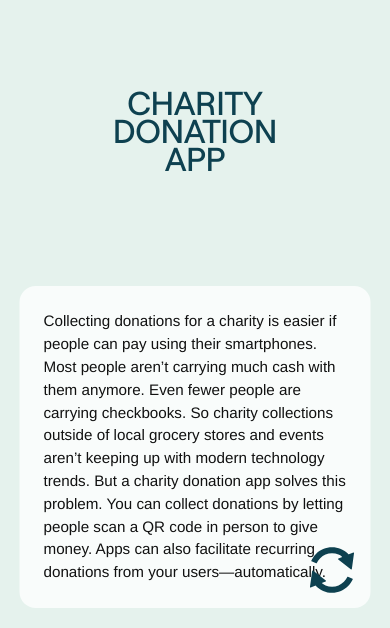
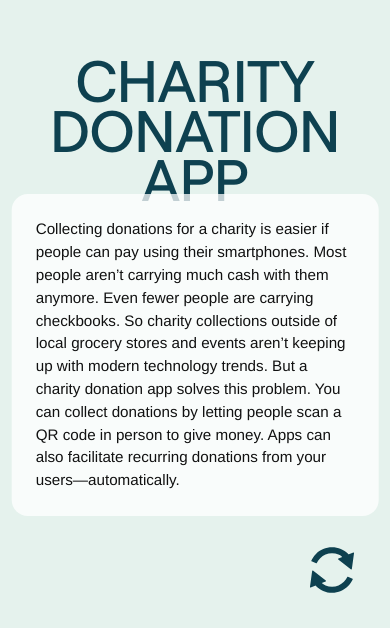
Before and after one commit to twwli/LISAA-Random-Apps-Ideas, a plain HTML site: page apps-ideas.html in a window 390 px wide. Shown: the part 216-844 px from the top of the page. Drawn offline with Linux system fonts and the light colour scheme.

Commit message:
Update index.css

```diff
--- a/css/index.css
+++ b/css/index.css
@@ -93,3 +93,18 @@
   button:active {
     opacity:.5;
   }
+
+  @media screen and (max-width: 660px) {
+
+    .container h1 {
+      font-size: 15vw;
+      width: 94%;
+      max-width: 94%;
+    }
+
+    .infobox {
+      width: 94%;
+      bottom: 7em;
+    }
+
+  }
```
